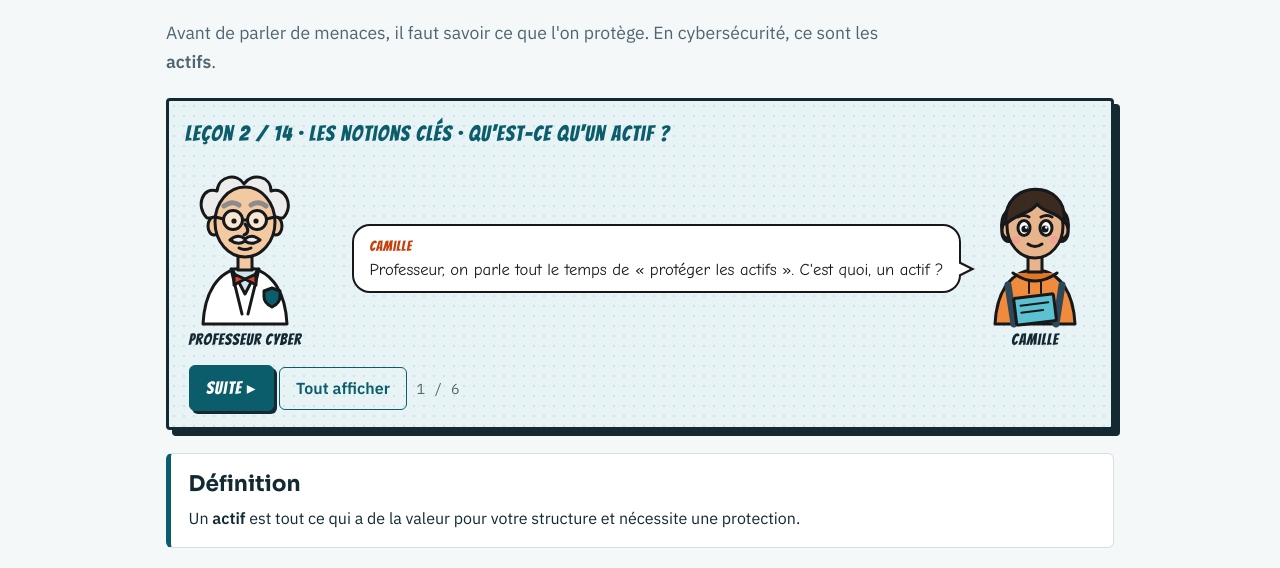
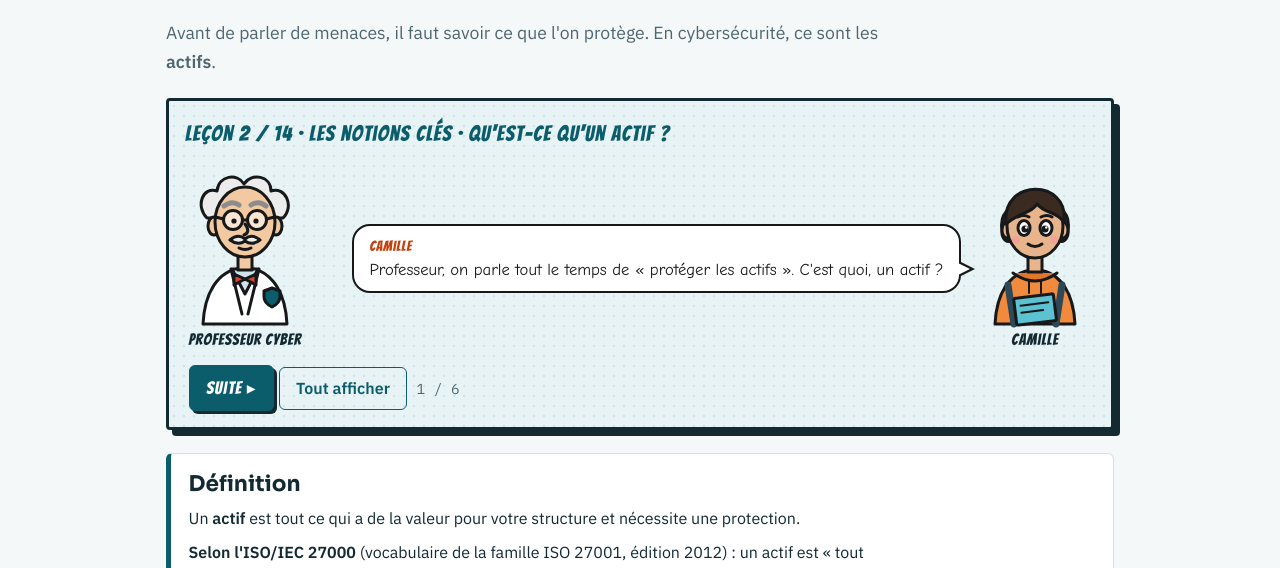
Before and after one commit to tasa95/sensibilisation_practilio, a plain HTML site: page site/notions/index.html in a window 1280 px wide. Shown: the part 222-790 px from the top of the page. Drawn offline with Linux system fonts and the light colour scheme.

Commit message:
Notions : définition de l'actif selon l'ISO/IEC 27000
Co-Authored-By: Claude Opus 5.5 <noreply@anthropic.com>

```diff
--- a/site/notions/index.html
+++ b/site/notions/index.html
@@ -88,6 +88,7 @@
   <div class="fiche">
     <h2 style="margin:0">Définition</h2>
     <p>Un <strong>actif</strong> est tout ce qui a de la valeur pour votre structure et nécessite une protection.</p>
+    <p><strong>Selon l'ISO/IEC 27000</strong> (vocabulaire de la famille ISO 27001, édition 2012) : un actif est « tout élément ayant de la valeur pour l'organisme ».</p>
   </div>
   <p class="note">Un ordinateur n'a pas de valeur en soi : il en a parce qu'il porte des dossiers de patients. On le protège pour ce qu'il contient. La première étape est donc de <strong>faire l'inventaire</strong> de ses actifs.</p>
   </div>
```
